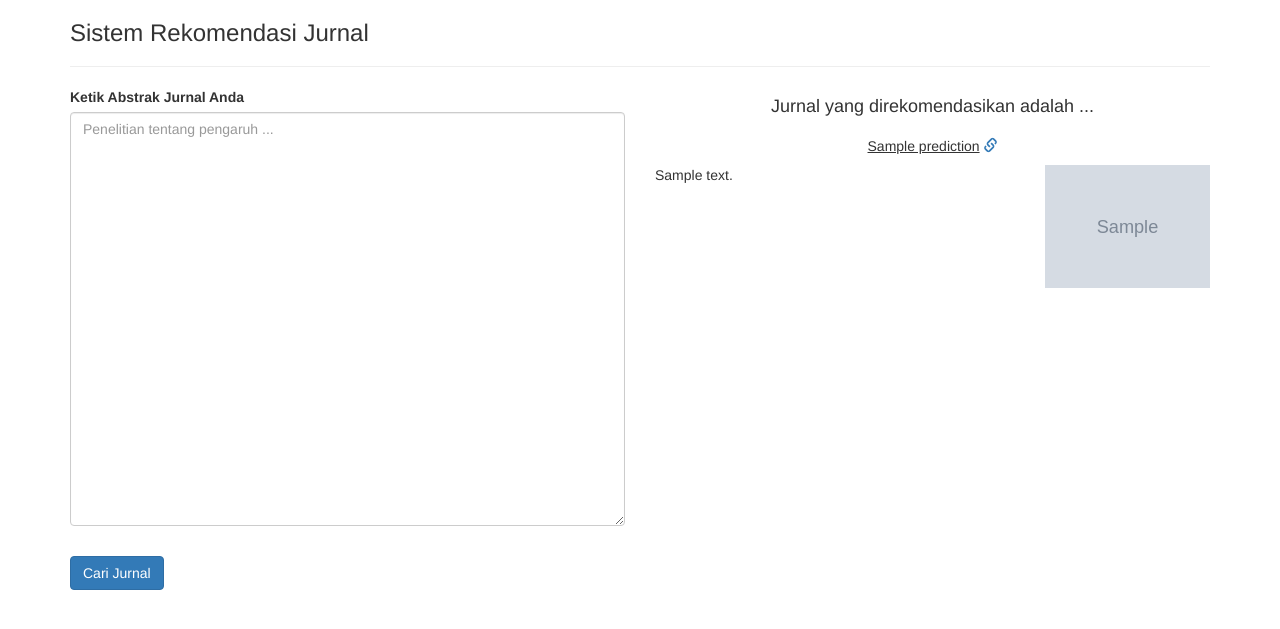
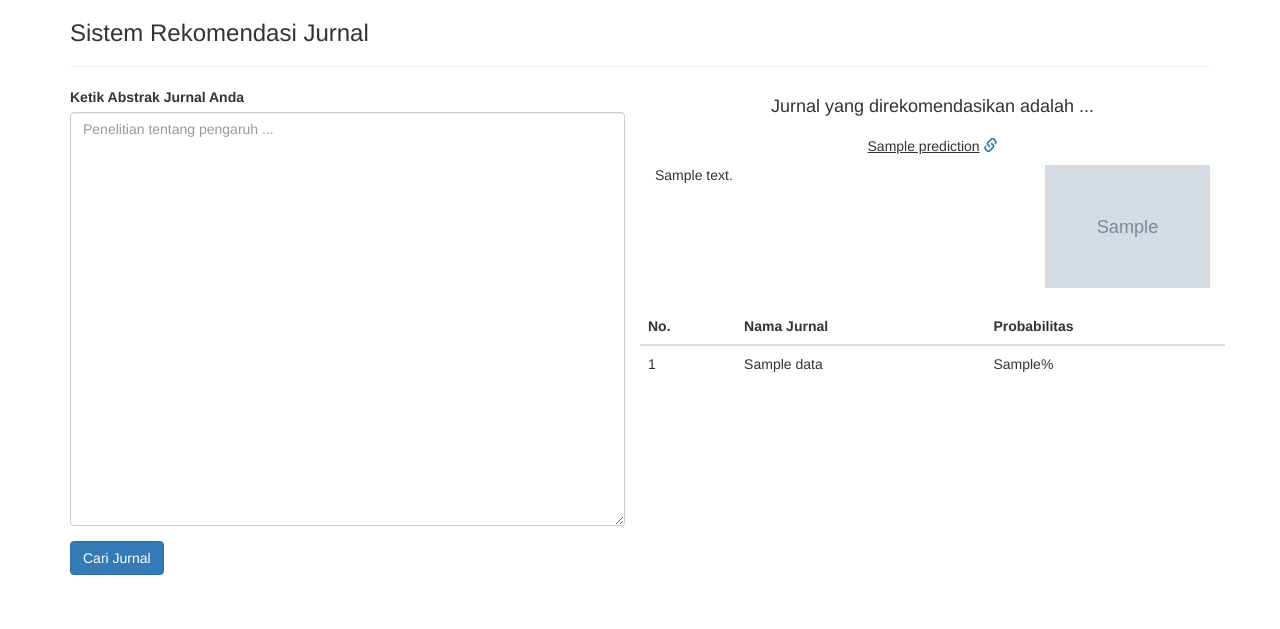
Before and after one commit to IbnuAhsani/journal-recommender-system-deployment, a Flask app: template templates/home.html in a window 1280 px wide. Shown: the top 629 px of the page. Run offline with Flask 2, Linux system fonts and the light colour scheme; the template is opened without the code that fills it: values that come from a table or form of the project are taken from there, most other values are stand-ins (such as "Sample title", 1, 10 or a date in 2020); grey boxes marked "Sample" are stand-in pictures; parts of the project's set-up code (start-up, migrations or seed data) failed here and were passed over; some libraries are stand-ins or nearby versions.

Commit message:
feat: probability table for all the predicted journals

```diff
--- a/server.py
+++ b/server.py
@@ -24,11 +24,12 @@ def home():
 
   if form.validate_on_submit():
     abstract = form.abstract.data
-    prediction = text_processing.predict(abstract, model)
+    prediction, probabilities = text_processing.predict(abstract, model)
     journal_cover_name = prediction['JOURNAL_COVER']
     journal_cover_path = os.path.join(app.config['STATIC_PIC_DIR'], journal_cover_name)
     prediction['JOURNAL_COVER'] = journal_cover_path
 
-    return render_template("home.html", title='Journal Recommender System', form=form, prediction=prediction)
+    return render_template("home.html", title='Journal Recommender System',
+        form=form, prediction=prediction, probabilities=probabilities)
 
   return render_template("home.html", title='Journal Recommender System', form=form)
--- a/templates/home.html
+++ b/templates/home.html
@@ -11,6 +11,7 @@
                 <div class="form-group col-md-6">
                     {{ wtf.form_field(form.abstract, cols="20", rows="20",
                         class='form-control', placeholder='Penelitian tentang pengaruh ...') }}
+                    <button type="submit" class="btn btn-primary">Cari Jurnal</button>
                 </div>
                 {% if prediction is defined %}
                     <div class="col-md-6">
@@ -35,10 +36,31 @@
                                 <img class="img-responsive" src="{{ prediction['JOURNAL_COVER'] }}">
                             </div>
                         </div>
+                        <br>
+                        <div class="row">
+                            <table class="table table-striped">
+                                <thead>
+                                    <tr>
+                                        <th scope="col">No.</th>
+                                        <th scope="col">Nama Jurnal</th>
+                                        <th scope="col">Probabilitas</th>
+                                    </tr>
+                                </thead>
+                                <tbody>
+                                    <tr>
+                                        {% for data in probabilities %}
+                                            <tr>
+                                                <td>{{ data['JOURNAL_ID'] }}</td>
+                                                <td>{{ data['JOURNAL_NAME'] }}</td>
+                                                <td>{{ data['JOURNAL_PROBABILITY'] }}%</td>
+                                            </tr>
+                                        {% endfor %}
+                                </tbody>
+                            </table>
+                        </div>
                     </div>
                 {% endif %}
             </div>
-            <button type="submit" class="btn btn-primary">Cari Jurnal</button>
         </form>
     </div>
 {% endblock %}
```
Also changed, not shown: utils/text_processing.py (+13 -1 lines).
